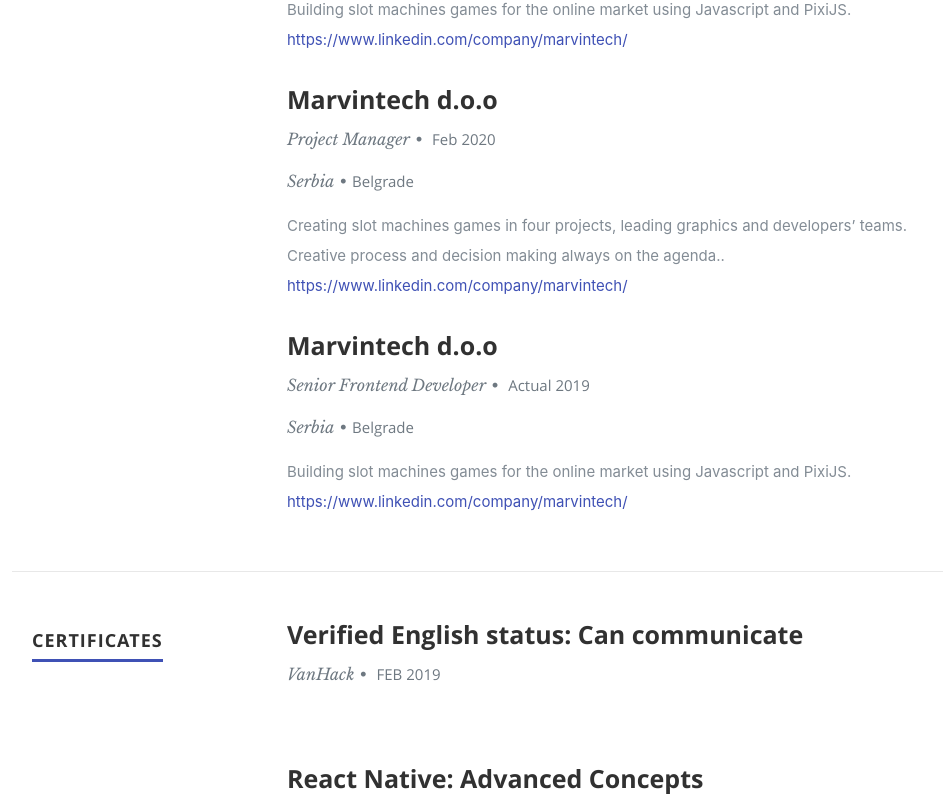
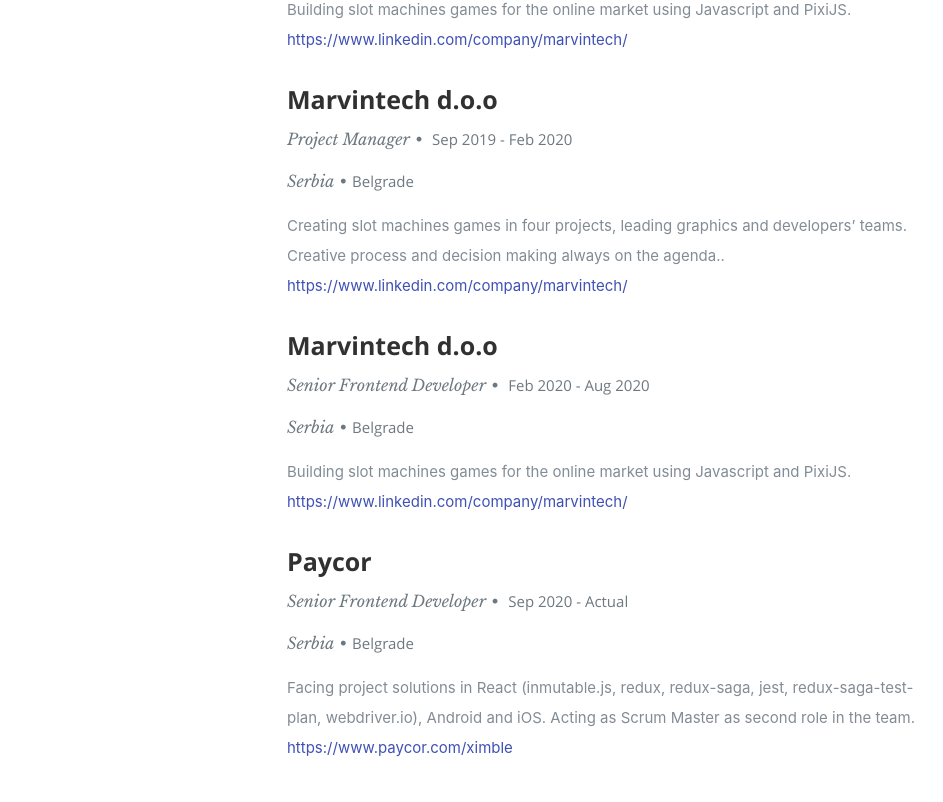
Before and after one commit to osielmesa/personalsite, a React (Create React App) app: page / in a window 1280 px wide. Shown: the part 3218-4020 px from the top of the page, without its empty margins (118-1061 px from the left). Built offline with nearby package versions, Linux system fonts and the light colour scheme.

Commit message:
Updating work resume and CV pdf

```diff
--- a/src/resumeData.js
+++ b/src/resumeData.js
@@ -123,8 +123,8 @@
     {
       "CompanyName":"Universidad de las Ciencias Informáticas",
       "specialization":"Software developer",
-      "MonthOfLeaving":"Mar",
-      "YearOfLeaving":"2016",
+      "MonthOfLeaving":"Dec 2011 -",
+      "YearOfLeaving":"Mar 2016",
       "country":"Cuba",
       "city":"Havana",
       "link":"https://www.uci.cu/",
@@ -135,8 +135,8 @@
     {
       "CompanyName":"Multiversoft SL",
       "specialization":"Senior Software Engineer",
-      "MonthOfLeaving":"Jan",
-      "YearOfLeaving":"2018",
+      "MonthOfLeaving":"Apr 2016 -",
+      "YearOfLeaving":"Jan 2018",
       "country":"Cuba",
       "city":"Holguin",
       "link":"http://multiversoft.com/",
@@ -145,8 +145,8 @@
     {
       "CompanyName":"Multiversoft SL",
       "specialization":"Full Stack Software Engineer",
-      "MonthOfLeaving":"Mar",
-      "YearOfLeaving":"2019",
+      "MonthOfLeaving":"Jan 2018 -",
+      "YearOfLeaving":"Apr 2019",
       "country":"Serbia",
       "city":"Belgrade",
       "link":"https://votephone.com/",
@@ -159,8 +159,8 @@
     {
       "CompanyName":"Freelancer",
       "specialization":"Freelance Android Software Engineer",
-      "MonthOfLeaving":"Jun",
-      "YearOfLeaving":"2019",
+      "MonthOfLeaving":"Apr 2019 -",
+      "YearOfLeaving":"May 2019",
       "country":"Serbia",
       "city":"Belgrade",
       "link":"",
@@ -169,8 +169,8 @@
     {
       "CompanyName":"Marvintech d.o.o",
       "specialization":"Senior Frontend Developer",
-      "MonthOfLeaving":"Sep",
-      "YearOfLeaving":"2019",
+      "MonthOfLeaving":"May 2019 -",
+      "YearOfLeaving":"Sep 2019",
       "country":"Serbia",
       "city":"Belgrade",
       "link":"https://www.linkedin.com/company/marvintech/",
@@ -179,8 +179,8 @@
     {
       "CompanyName":"Marvintech d.o.o",
       "specialization":"Project Manager",
-      "MonthOfLeaving":"Feb",
-      "YearOfLeaving":"2020",
+      "MonthOfLeaving":"Sep 2019 -",
+      "YearOfLeaving":"Feb 2020",
       "country":"Serbia",
       "city":"Belgrade",
       "link":"https://www.linkedin.com/company/marvintech/",
@@ -189,12 +189,22 @@
     {
       "CompanyName":"Marvintech d.o.o",
       "specialization":"Senior Frontend Developer",
-      "MonthOfLeaving":"Actual",
-      "YearOfLeaving":"2019",
+      "MonthOfLeaving":"Feb 2020 -",
+      "YearOfLeaving":"Aug 2020",
       "country":"Serbia",
       "city":"Belgrade",
       "link":"https://www.linkedin.com/company/marvintech/",
       "Achievements":"Building slot machines games for the online market using Javascript and PixiJS."
+    },
+    {
+      "CompanyName":"Paycor",
+      "specialization":"Senior Frontend Developer",
+      "MonthOfLeaving":"Sep 2020 -",
+      "YearOfLeaving":"Actual",
+      "country":"Serbia",
+      "city":"Belgrade",
+      "link":"https://www.paycor.com/ximble",
+      "Achievements":"Facing project solutions in React (inmutable.js, redux, redux-saga, jest, redux-saga-test-plan, webdriver.io), Android and iOS. Acting as Scrum Master as second role in the team."
     }
   ],
   "skillsDescription":"Main skills",
```
Also changed, not shown: amplify/.config/project-config.json, 2 other files (tests, documents, lock files or other folders).
